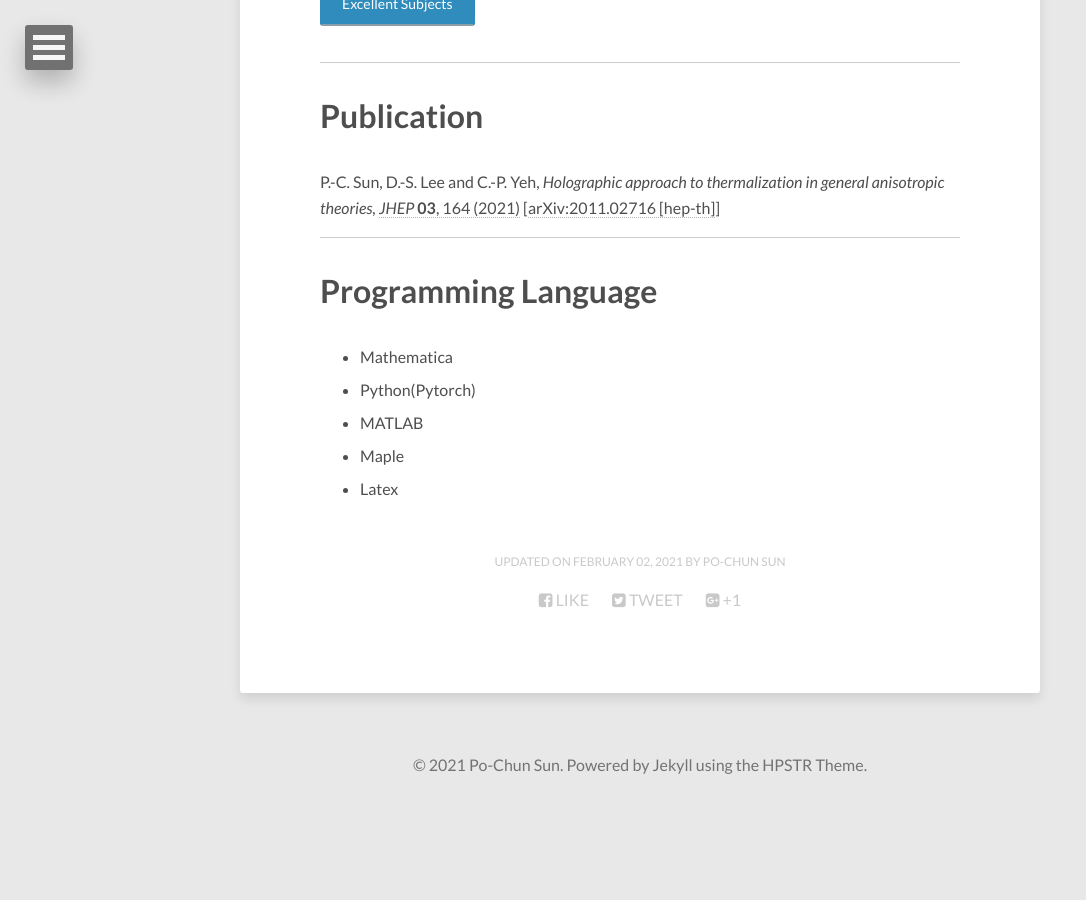
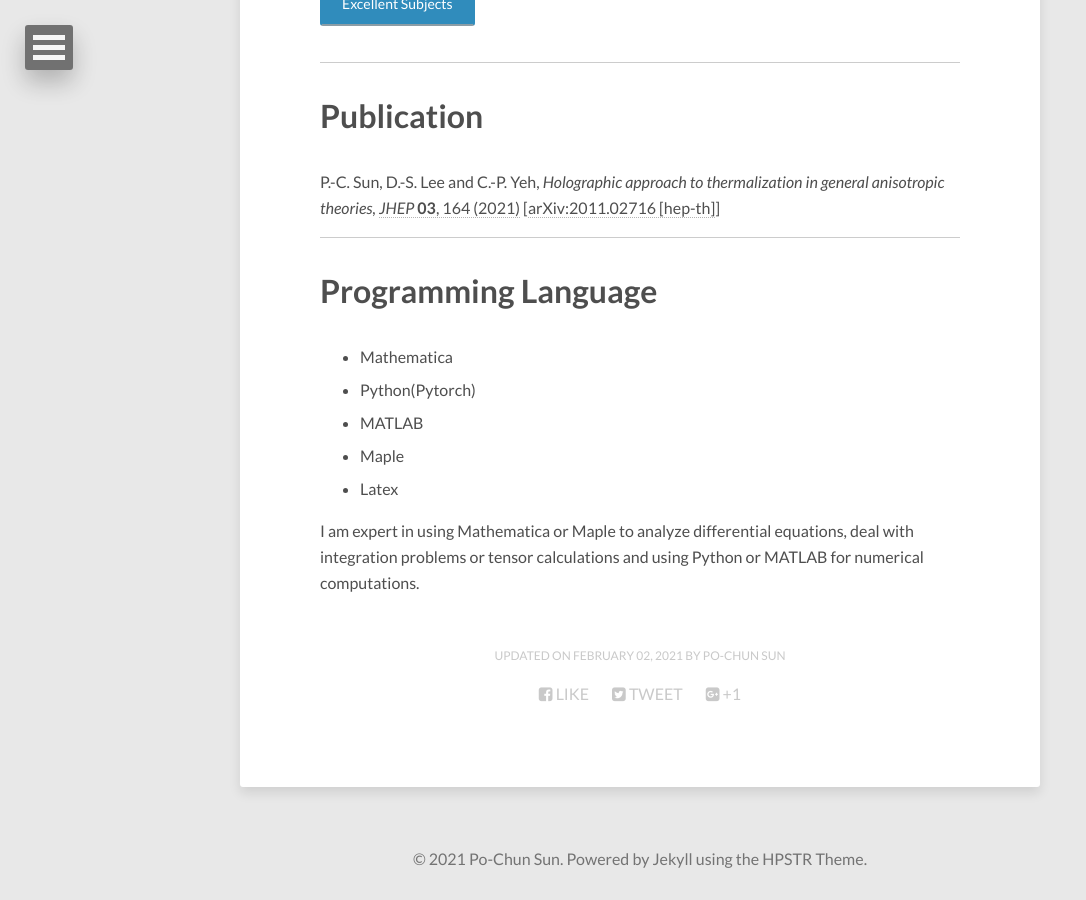
Before and after one commit to pochunsun/pochunsun.github.io, a Jekyll site: the page built from about/index.md, in a window 1280 px wide and 900 px high, scrolled down 1046 px. Shown: the whole window, without its empty margins (0-1086 px from the left). Built offline with Jekyll 4.4.1, drawn with Linux system fonts in a browser that asks for light colours; nearby versions of some CDN libraries; before the commit the page ends 1852 px from its top, so only the background shows below that.

Commit message:
Update index.md

```diff
--- a/about/index.md
+++ b/about/index.md
@@ -39,3 +39,5 @@ P.-C. Sun, D.-S. Lee and C.-P. Yeh, *Holographic approach to thermalization in g
 - MATLAB
 - Maple
 - Latex
+
+I am expert in using Mathematica or Maple to analyze differential equations, deal with integration problems or tensor calculations and using Python or MATLAB for numerical computations.
```
